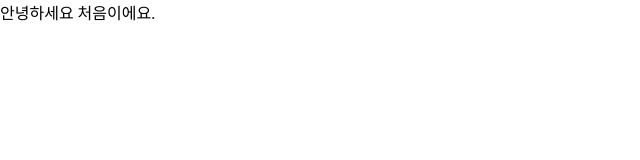
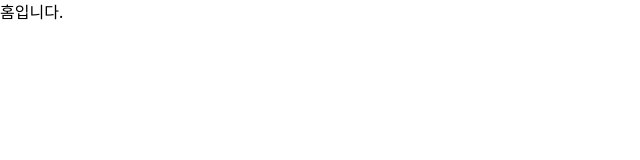
Before and after one commit to calicedev/doEng, a React (Create React App) app in the folder frontend/: page / in a window 1280 px wide. Shown: the top 160 px of the page, without its empty margins (0-640 px from the left). Built offline with nearby package versions, Linux system fonts and the light colour scheme.

Commit message:
[FE] Feat: tailwindcss 기본 세팅 및 router 세팅
1. non-serializable 에러 수정
2. tailwindcss 기본 세팅 및 기본 애니메이션 추가
3. redux-router 세팅

```diff
--- a/frontend/package.json
+++ b/frontend/package.json
@@ -17,7 +17,6 @@
     "react-redux": "^8.0.5",
     "react-router-dom": "^6.8.2",
     "react-scripts": "5.0.1",
-    "redux": "^4.2.1",
     "redux-persist": "^6.0.0",
     "typescript": "^4.9.5",
     "web-vitals": "^2.1.4"
--- a/frontend/src/App.tsx
+++ b/frontend/src/App.tsx
@@ -1,10 +1,15 @@
 import React from "react"
+import { Route } from "react-router"
+import { Routes } from "react-router-dom"
 import "./App.css"
+import HomePage from "./pages/HomePage"
 
 function App() {
   return (
     <div className="App">
-      <div>안녕하세요 처음이에요.</div>
+      <Routes>
+        <Route path={`/`} element={<HomePage />} />
+      </Routes>
     </div>
   )
 }
--- /dev/null
+++ b/frontend/src/hooks/useStoreSelector.ts
@@ -0,0 +1,17 @@
+import { useSelector, useDispatch, TypedUseSelectorHook } from "react-redux"
+import type { RootState, AppDispatch } from "../store"
+
+/*
+useSelector 및 useDispatch 타입 지정이 귀찮다면
+해당 custom Hook을 사용해서 selector와 dispatch 해주면 된다.
+*/
+
+export const useStoreSelector: TypedUseSelectorHook<RootState> = useSelector
+export const useStoreDispatch = function () {
+  return useDispatch<AppDispatch>()
+}
+
+// 커스텀 훅 사용 시 타입 선언 필요 없음.
+// const exams = useStoreSelector((state) => state.example)
+// 일반 useSelector 사용 시 RootState 타입 선언 필요.
+// const exams2 = useSelector((state: RootState) => state.example)
--- a/frontend/src/index.css
+++ b/frontend/src/index.css
@@ -1,3 +1,7 @@
+@tailwind base;
+@tailwind components;
+@tailwind utilities;
+
 body {
   box-sizing: border-box;
   padding: 0;
--- a/frontend/src/index.tsx
+++ b/frontend/src/index.tsx
@@ -7,17 +7,20 @@ import { Provider } from "react-redux/es/exports"
 import store from "./store"
 import { PersistGate } from "redux-persist/integration/react"
 import { persistStore } from "redux-persist"
+import { BrowserRouter } from "react-router-dom"
 
 const persistor = persistStore(store)
 
 const root = ReactDOM.createRoot(document.getElementById("root") as HTMLElement)
 root.render(
   <React.StrictMode>
-    <Provider store={store}>
-      <PersistGate loading={null} persistor={persistor}>
-        <App />
-      </PersistGate>
-    </Provider>
+    <BrowserRouter>
+      <Provider store={store}>
+        <PersistGate loading={null} persistor={persistor}>
+          <App />
+        </PersistGate>
+      </Provider>
+    </BrowserRouter>
   </React.StrictMode>
 )
 
--- /dev/null
+++ b/frontend/src/pages/HomePage.tsx
@@ -0,0 +1,9 @@
+function HomePage() {
+  return (
+    <div>
+      <div>홈입니다.</div>
+    </div>
+  )
+}
+
+export default HomePage
--- a/frontend/src/store/index.ts
+++ b/frontend/src/store/index.ts
@@ -1,8 +1,10 @@
 import { configureStore, combineReducers } from "@reduxjs/toolkit"
-import exampleSlice, { exActions } from "./example-slice"
+// import {getDefaultMiddleware} from "@reduxjs/toolkit"
 import storage from "redux-persist/lib/storage"
 import { persistReducer } from "redux-persist"
 import axios, { AxiosResponse } from "axios"
+import thunk from "redux-thunk"
+import exampleSlice, { exActions } from "./example-slice"
 // import thunk from "redux-thunk"
 
 export type AppDispatch = typeof store.dispatch
@@ -15,12 +17,19 @@ const rootReducers = combineReducers({
 const persistConfig = {
   key: "root",
   storage,
+  // whitelist: ["example"], // persist로 유지 할 값들
+  // blacklist: ["example"], // persist에서 제외 할 것들
 }
 
 const persistedReducer = persistReducer(persistConfig, rootReducers)
 
 const store = configureStore({
   reducer: persistedReducer,
+  // middleware: [thunk],
+  middleware: (getDefaultMiddleware) =>
+    getDefaultMiddleware({
+      serializableCheck: false,
+    }),
 })
 
 /*
--- a/frontend/tailwind.config.js
+++ b/frontend/tailwind.config.js
@@ -1,8 +1,107 @@
 /** @type {import('tailwindcss').Config} */
 module.exports = {
-  content: [],
+  content: [
+    "./src/**/*.{js,jsx,ts,tsx}",
+    "./node_modules/tw-elements/dist/js/**/*.js",
+  ],
   theme: {
-    extend: {},
+    // screens: {},
+    // fontFamily: {},
+    extend: {
+      colors: {},
+      animation: {
+        "appear-from-left": "appear-from-left 1.6s ease-in-out both",
+        "disappear-to-left": "disappear-to-left 1.6s ease-in-out both",
+        "appear-from-right": "appear-from-right 1.6s ease-in-out both",
+        "disappear-to-right": "disappear-to-right 1.6s ease-in-out both",
+        "appear-from-top": "appear-from-top 1.6s ease-in-out both",
+        "disappear-to-top": "disappear-to-top 1.6s ease-in-out both",
+        "appear-from-bottom": "appear-from-bottom 1.6s ease-in-out both",
+        "disappear-to-bottom": "disappear-to-bottom 1.6s ease-in-out both",
+      },
+      keyframes: {
+        "appear-from-left": {
+          "0%": {
+            transform: "translate(-200px, 0px)",
+            opacity: 0,
+          },
+          "100%": {
+            transform: "translate(0px, 0px)",
+            opacity: 1,
+          },
+        },
+        "disappear-to-left": {
+          "100%": {
+            transform: "translate(-200px, 0px)",
+            opacity: 0,
+          },
+          "0%": {
+            transform: "translate(0px, 0px)",
+            opacity: 1,
+          },
+        },
+        "appear-from-right": {
+          "0%": {
+            transform: "translate(200px, 0px)",
+            opacity: 0,
+          },
+          "100%": {
+            transform: "translate(0px, 0px)",
+            opacity: 1,
+          },
+        },
+        "disappear-to-right": {
+          "100%": {
+            transform: "translate(200px, 0px)",
+            opacity: 0,
+          },
+          "0%": {
+            transform: "translate(0px, 0px)",
+            opacity: 1,
+          },
+        },
+        "appear-from-top": {
+          "0%": {
+            transform: "translate(0px, -200px)",
+            opacity: 0,
+          },
+          "100%": {
+            transform: "translate(0px, 0px)",
+            opacity: 1,
+          },
+        },
+        "disappear-to-top": {
+          "100%": {
+            transform: "translate(0px, -200px)",
+            opacity: 0,
+          },
+          "0%": {
+            transform: "translate(0px, 0px)",
+            opacity: 1,
+          },
+        },
+        "appear-from-bottom": {
+          "0%": {
+            transform: "translate(0px, 200px)",
+            opacity: 0,
+          },
+          "100%": {
+            transform: "translate(0px, 0px)",
+            opacity: 1,
+          },
+        },
+        "disappear-to-bottom": {
+          "100%": {
+            transform: "translate(0px, 200px)",
+            opacity: 0,
+          },
+          "0%": {
+            transform: "translate(0px, 0px)",
+            opacity: 1,
+          },
+        },
+      },
+    },
   },
   plugins: [],
 }
```
Also changed, not shown: 1 other file (tests, documents, lock files or other folders).
